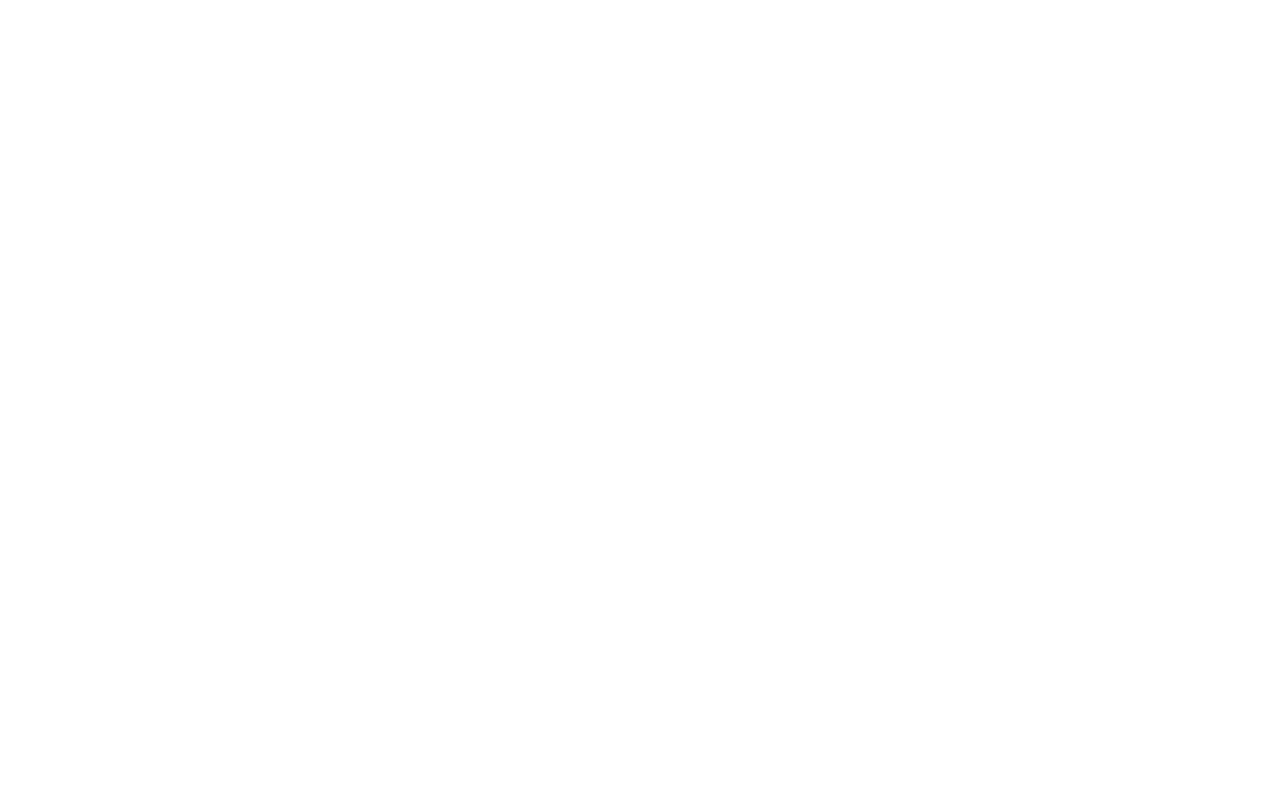
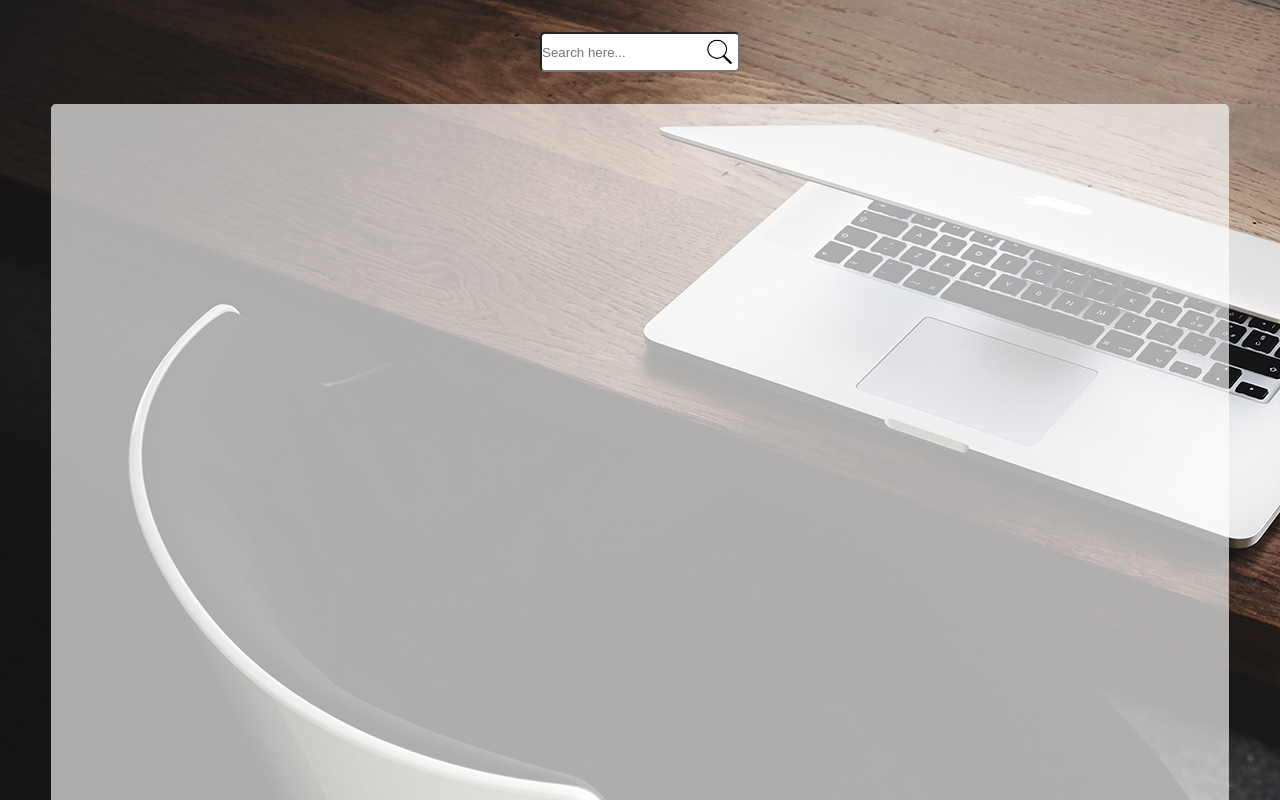
Before and after one commit to cmanu07/searchBar, a React (Create React App) app: page / in a window 1280 px wide. Shown: the top 800 px of the page. Built offline with nearby package versions, Linux system fonts and the light colour scheme.

Commit message:
second update

```diff
--- a/package.json
+++ b/package.json
@@ -3,6 +3,7 @@
   "version": "0.1.0",
   "private": true,
   "dependencies": {
+    "@emotion/react": "^11.10.4",
     "@testing-library/jest-dom": "^5.16.5",
     "@testing-library/react": "^13.3.0",
     "@testing-library/user-event": "^13.5.0",
--- a/src/App.js
+++ b/src/App.js
@@ -1,9 +1,14 @@
+import React from "react";
+
 import SearchBar from "./SearchBar";
+
+import { dataSet } from "./constants";
+
 
 const App = () => {
 
   return (<>
-          <SearchBar/>
+          <SearchBar data={dataSet}/>
         </>)
 }
 
--- a/src/SearchBar.js
+++ b/src/SearchBar.js
@@ -1,8 +1,25 @@
+import React from 'react';
+import { useState } from 'react';
+
+import searchIcon from './images/icons8-search-50.png'
 
 
-export default function SearchBar () {
+export default function SearchBar ({data}) {
 
-    return (<main >
+    const [cauta, setCauta] = useState([]);
 
+    const filtruCautare = (event) => {
+        const cuvImput = event.target.value;
+        const newFiltru = data.filter((x) => {
+            return x.includes(cuvImput);
+        })
+        setCauta(newFiltru);
+    }
+
+    return (<main className="main">
+                <label><input type="search" placeholder='Search here...' onChange={filtruCautare}/><img src={searchIcon} alt="..."/></label>
+                <div>{cauta.map((inreg) => {
+                    return <p>{inreg}</p>
+                })}</div>
             </main>)
 }
--- /dev/null
+++ b/src/constants.js
@@ -0,0 +1,63 @@
+export const dataSet = ['Aayla Secura', 'Adi Gallia', 'Admiral Dodd Rancit',
+'Admiral Firmus Piett', 'Admiral Gial Ackbar', 'Admiral Ozzel',
+'Admiral Raddus', 'Admiral Terrinald Screed', 'Admiral Trench',
+'Admiral U.O. Statura', 'Agen Kolar', 'Agent Kallus', 'Aiolin and Morit Astarte',
+'Aks Moe', 'Almec', 'Alton Kastle', 'Amee', 'AP-5', 'Armitage Hux', 'Artoo',
+'Arvel Crynyd', 'Asajj Ventress', 'Aurra Sing', 'AZI-3', 'Bala-Tik', 'Barada',
+'Bargwill Tomder', 'Baron Papanoida', 'Barriss Offee', 'Baze Malbus', 'Bazine Netal', 'BB-8',
+'BB-9E', 'Ben Quadinaros', 'Berch Teller', 'Beru Lars', 'Bib Fortuna', 'Biggs Darklighter',
+'Black Krrsantan', 'Bo-Katan Kryze', 'Boba Fett', 'Bobbajo', 'Bodhi Rook',
+'Borvo the Hutt', 'Boss Nass', 'Bossk', 'Breha Antilles-Organa', 'Bren Derlin',
+'Brendol Hux', 'BT-1', 'C-3PO', 'C1-10P', 'Cad Bane', 'Caluan Ematt', 'Captain Gregor',
+'Captain Phasma', 'Captain Quarsh Panaka', 'Captain Rex', 'Carlist Rieekan', 'Casca Panzoro',
+'Cassian Andor', 'Cassio Tagge', 'Cham Syndulla', 'Che Amanwe Papanoida', 'Chewbacca',
+'Chi Eekway Papanoida', 'Chief Chirpa', 'Chirrut Îmwe', 'Ciena Ree', 'Cin Drallig',
+'Clegg Holdfast', 'Cliegg Lars', 'Coleman Kcaj', 'Coleman Trebor', 'Colonel Kaplan',
+'Commander Bly', 'Commander Cody (CC-2224)', 'Commander Fil (CC-3714)', 'Commander Fox',
+'Commander Gree', 'Commander Jet', 'Commander Wolffe', 'Conan Antonio Motti', 'Conder Kyl',
+'Constable Zuvio', 'Cordé', 'Cpatain Typho', 'Crix Madine', 'Cut Lawquane', 'Dak Ralter',
+'Dapp', 'Darth Bane', 'Darth Maul', 'Darth Tyranus', 'Daultay Dofine', 'Del Meeko',
+'Delian Mors', 'Dengar', 'Depa Billaba', 'Derek Klivian', 'Dexter Jettster', 'Dineé Ellberger',
+'DJ', 'Doctor Aphra', 'Doctor Evazan', 'Dogma', 'Dormé', 'Dr. Cylo', 'Droidbait',
+'Droopy McCool', 'Dryden Vos', 'Dud Bolt', 'Ebe E. Endocott', 'Echuu Shen-Jon', 'Eeth Koth',
+'Eighth Brother', 'Eirtaé', 'Eli Vanto', 'Ellé', 'Ello Asty', 'Embo', 'Eneb Ray',
+'Enfys Nest', 'EV-9D9', 'Evaan Verlaine', 'Even Piell', 'Ezra Bridger', 'Faro Argyus', 'Feral',
+'Fifth Brother', 'Finis Valorum', 'Finn', 'Fives', 'FN-1824', 'FN-2003', 'Fodesinbeed Annodue',
+'Fulcrum', 'FX-7', 'GA-97', 'Galen Erso', 'Gallius Rax', 'Garazeb "Zeb" Orrelios',
+'Gardulla the Hutt', 'Garrick Versio', 'Garven Dreis', 'Gavyn Sykes', 'Gideon Hask',
+'Gizor Dellso', 'Gonk droid', 'Grand Inquisitor', 'Greeata Jendowanian', 'Greedo', 'Greer Sonnel',
+'Grievous', 'Grummgar', 'Gungi', 'Hammerhead', 'Han Solo', 'Harter Kalonia', 'Has Obbit',
+'Hera Syndulla', 'Hevy', 'Hondo Ohnaka', 'Huyang', 'Iden Versio', 'IG-88', 'Ima-Gun Di',
+'Inquisitors', 'Inspector Thanoth', 'Jabba', 'Jacen Syndulla', 'Jan Dodonna', 'Jango Fett',
+'Janus Greejatus', 'Jar Jar Binks', 'Jas Emari', 'Jaxxon','Jek Tono Porkins', 'Jeremoch Colton',
+'Jira', 'Jobal Naberrie', 'Jocasta Nu', 'Joclad Danva', 'Joh Yowza', 'Jom Barell', 'Joph Seastriker',
+'Jova Tarkin', 'Jubnuk', 'Jyn Erso', 'K-2SO', 'Kanan Jarrus', 'Karbin', 'Karina the Great',
+'Kes Dameron', 'Ketsu Onyo', 'Ki-Adi-Mundi', 'King Katuunko', 'Kit Fisto', 'Kitster Banai',
+'Klaatu', 'Klik-Klak', 'Korr Sella', 'Kylo Ren', 'L3-37', 'Lama Su', 'Lando Calrissian',
+'Lanever Villecham', 'Leia Organa', 'Letta Turmond', 'Lieutenant Kaydel Ko Connix', 'Lieutenant Thire',
+'Lobot', 'Logray', 'Lok Durd', 'Longo Two-Guns', 'Lor San Tekka', 'Lorth Needa', 'Lott Dod',
+'Luke Skywalker', 'Lumat', 'Luminara Unduli', 'Lux Bonteri', 'Lyn Me', 'Lyra Erso', 'Mace Windu',
+'Malakili', 'Mama the Hutt', 'Mars Guo', 'Mas Amedda', 'Mawhonic', 'Max Rebo', 'Maximilian Veers',
+'Maz Kanata', 'ME-8D9', 'Meena Tills', 'Mercurial Swift', 'Mina Bonteri', 'Miraj Scintel', 'Mister Bones',
+'Mod Terrik', 'Moden Canady', 'Mon Mothma', 'Moradmin Bast', 'Moralo Eval', 'Morley', 'Mother Talzin',
+'Nahdar Vebb', 'Nahdonnis Praji', 'Nien Nunb', 'Niima the Hutt', 'Nines', 'Norra Wexley', 'Nute Gunray',
+'Nuvo Vindi', 'Obi-Wan Kenobi', 'Odd Ball', 'Ody Mandrell', 'Omi', 'Onaconda Farr', 'Oola', 'OOM-9',
+'Oppo Rancisis', 'Orn Free Taa', 'Oro Dassyne', 'Orrimarko', 'Osi Sobeck', 'Owen Lars', 'Pablo-Jill',
+'Padmé Amidala', 'Pagetti Rook', 'Paige Tico', 'Paploo', 'Petty Officer Thanisson', 'Pharl McQuarrie', 'Plo Koon',
+'Po Nudo', 'Poe Dameron', 'Poggle the Lesser', 'Pong Krell', 'Pooja Naberrie', 'PZ-4CO', 'Quarrie',
+'Quay Tolsite', 'Queen Apailana', 'Queen Jamillia', 'Queen Neeyutnee', 'Qui-Gon Jinn', 'Quiggold', 'Quinlan Vos',
+'R2-D2', 'R2-KT', 'R3-S6', 'R4-P17', 'R5-D4', 'RA-7', 'Rabé', 'Rako Hardeen', 'Ransolm Casterfo', 'Rappertunie',
+'Ratts Tyerell', 'Raymus Antilles', 'Ree-Yees', 'Reeve Panzoro', 'Rey', 'Ric Olié', 'Riff Tamson', 'Riley',
+'Rinnriyin Di', 'Rio Durant', 'Rogue Squadron', 'Romba', 'Roos Tarpals', 'Rose Tico', 'Rotta the Hutt',
+'Rukh', 'Rune Haako', 'Rush Clovis', 'Ruwee Naberrie', 'Ryoo Naberrie', 'Sabé', 'Sabine Wren', 'Saché',
+'Saelt-Marae', 'Saesee Tiin', 'Salacious B. Crumb', 'San Hill', 'Sana Starros', 'Sarco Plank', 'Sarkli',
+'Satine Kryze', 'Savage Opress', 'Sebulba', 'Senator Organa', 'Sergeant Kreel', 'Seventh Sister', 'Shaak Ti',
+'Shara Bey', 'Shmi Skywalker', 'Shu Mai', 'Sidon Ithano', 'Sifo-Dyas', 'Sim Aloo', 'Siniir Rath Velus', 'Sio Bibble',
+'SixthBrother', 'Slowen Lo', 'Sly Moore', 'Snaggletooth', 'Snap Wexley', 'Snoke', 'Sola Naberrie', 'Sora Bulq',
+'Strono Tuggs', 'Sy Snootles', 'Tallissan Lintra', 'Tarfful', 'Tasu Leech', 'Taun We', 'TC-14', 'Tee Watt Kaa',
+'Teebo', 'Teedo', 'Teemto Pagalies', 'Temiri Blagg', 'Tessek', 'Tey How', 'Thane Kyrell', 'The Bendu', 'The Smuggler',
+'Thrawn', 'Tiaan Jerjerrod', 'Tion Medon', 'Tobias Beckett', 'Tulon Voidgazer', 'Tup', 'U9-C4', 'Unkar Plutt',
+'Val Beckett', 'Vanden Willard', 'Vice Admiral Amilyn Holdo', 'Vober Dand', 'WAC-47', 'Wag Too', 'Wald',
+'Walrus Man', 'Warok', 'Wat Tambor', 'Watto', 'Wedge Antilles', 'Wes Janson', 'Wicket W. Warrick', 'Wilhuff Tarkin',
+'Wollivan', 'Wuher', 'Wullf Yularen', 'Xamuel Lennox', 'Yaddle', 'Yarael Poof', 'Yoda', 'Zam Wesell', 'Zev Senesca',
+'Ziro the Hutt', 'Zuckuss'];
--- a/src/style.css
+++ b/src/style.css
@@ -4,4 +4,40 @@
     padding: 0;
     font-family: 'Montserrat', 'Poppins', Arial, Helvetica, sans-serif;
     scroll-behavior: smooth;
+    --myWhite: #FFFFFF;
+    --myDarkGreen: #2E424E;
 }
+.main {
+    width: 100%;
+    background-image: url('./images/wallpaper.jpg');
+    display: flex;
+    flex-direction: column;
+    align-items: center;
+    padding-top: 2em;
+}
+.main img {
+    position: absolute;
+    width: 1.8em;
+    height: 1.8em;
+    top: 0.35em;
+    right: 0.4em;
+}
+.main label {
+    position: relative;
+}
+.main input {
+    width: 15em;
+    height: 3em;
+    border-radius: 5px;
+}
+.main div {
+    width: 92%;
+    padding: 0.5em;
+    height: 115em;
+    margin-top: 2em;
+    background-color: hsl(0, 0%, 100%, 65%);
+    border-radius: 5px;
+    display: flex;
+    flex-direction: column;
+    flex-wrap: wrap;
+}
```
Also changed, not shown: src/images/icons8-search-50.png (added), 1 other file (tests, documents, lock files or other folders).
